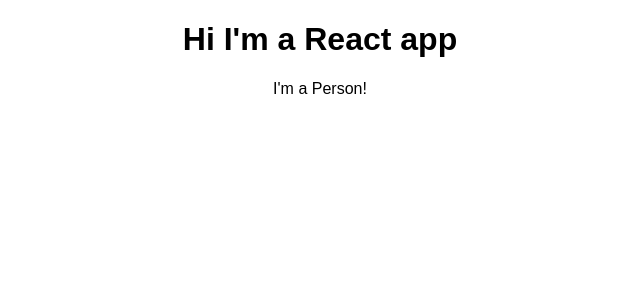
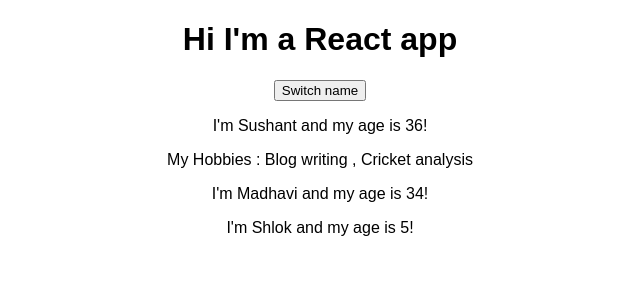
Before and after one commit to sushleads/react-work, a React (Create React App) app: page / in a window 1280 px wide. Shown: the top 300 px of the page, without its empty margins (320-960 px from the left). Built offline with nearby package versions, Linux system fonts and the light colour scheme.

Commit message:
Changing state

```diff
--- a/src/App.js
+++ b/src/App.js
@@ -3,11 +3,33 @@
 import Person from './Person/Person'
 
 class App extends Component {
+  state = {
+    persons : [
+      {name: 'Sushant', age:36},
+      {name: 'Madhavi', age:34},
+      {name: 'Shlok',  age:5}
+    ]
+  }
+
+  switchNameHandler = () => {
+    //console.log('Button was clicked')
+    this.setState({
+      persons : [
+        {name: 'Sushant Kumar', age:36},
+        {name: 'Madhavi Ojha', age:35},
+        {name: 'Shlok Sushant',  age:5.5}
+      ]
+    })
+  }
+
   render() {
      return (
        <div className="App">
          <h1>Hi I'm a React app</h1>
-         <Person />
+         <button onClick={this.switchNameHandler}>Switch name</button>
+         <Person name={this.state.persons[0].name} age={this.state.persons[0].age}>My Hobbies : Blog writing , Cricket analysis</Person>
+         <Person name={this.state.persons[1].name} age={this.state.persons[1].age}/>
+         <Person name={this.state.persons[2].name} age={this.state.persons[2].age}/>
        </div>
      );
     //return React.createElement('div', {className : 'App'}, React.createElement('h1', null, 'Hi , I \'m react app'))
--- a/src/Person/Person.js
+++ b/src/Person/Person.js
@@ -1,7 +1,11 @@
 import React from 'react';
 
-const person = () => {
-    return <p>I'm a Person!</p>
+const person = (props) => {
+    return <div>
+        <p>I'm {props.name} and my age is {props.age}!</p>
+        <p>{props.children}</p>
+    </div>
+return
 }
 
 export default person;
```
